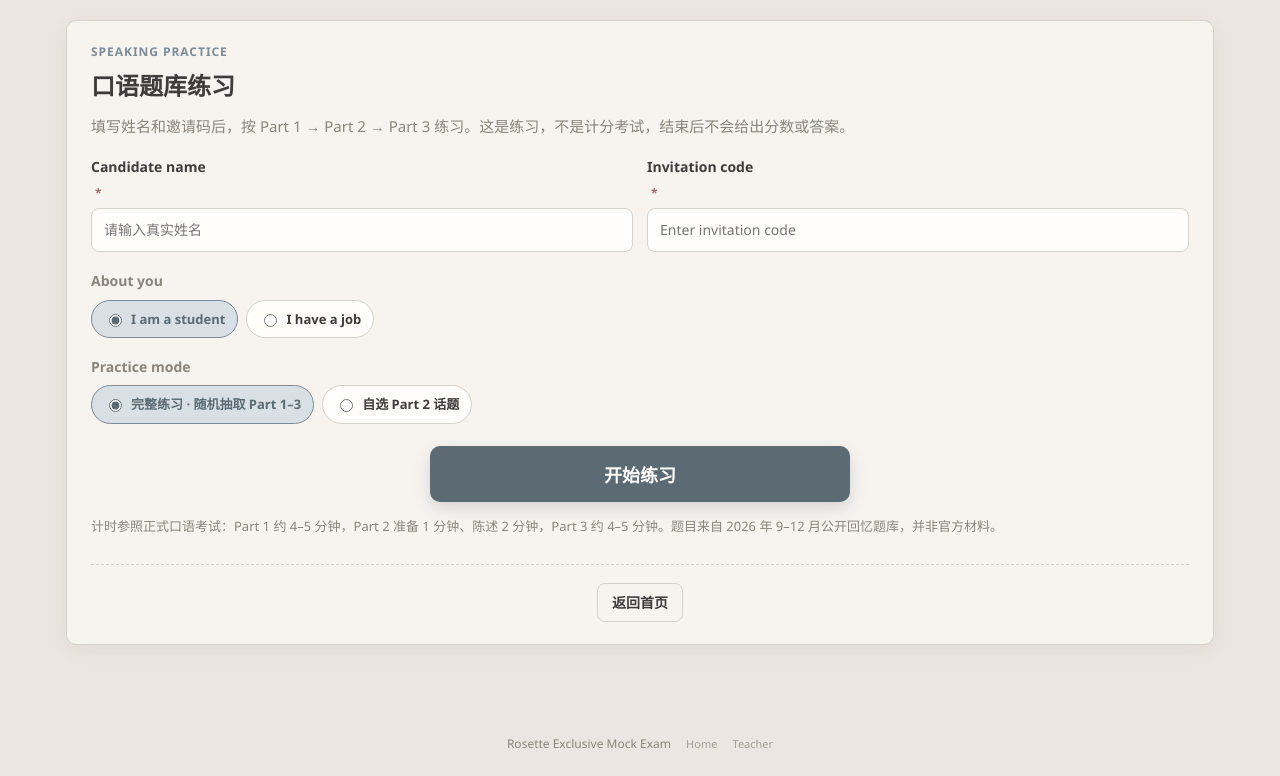
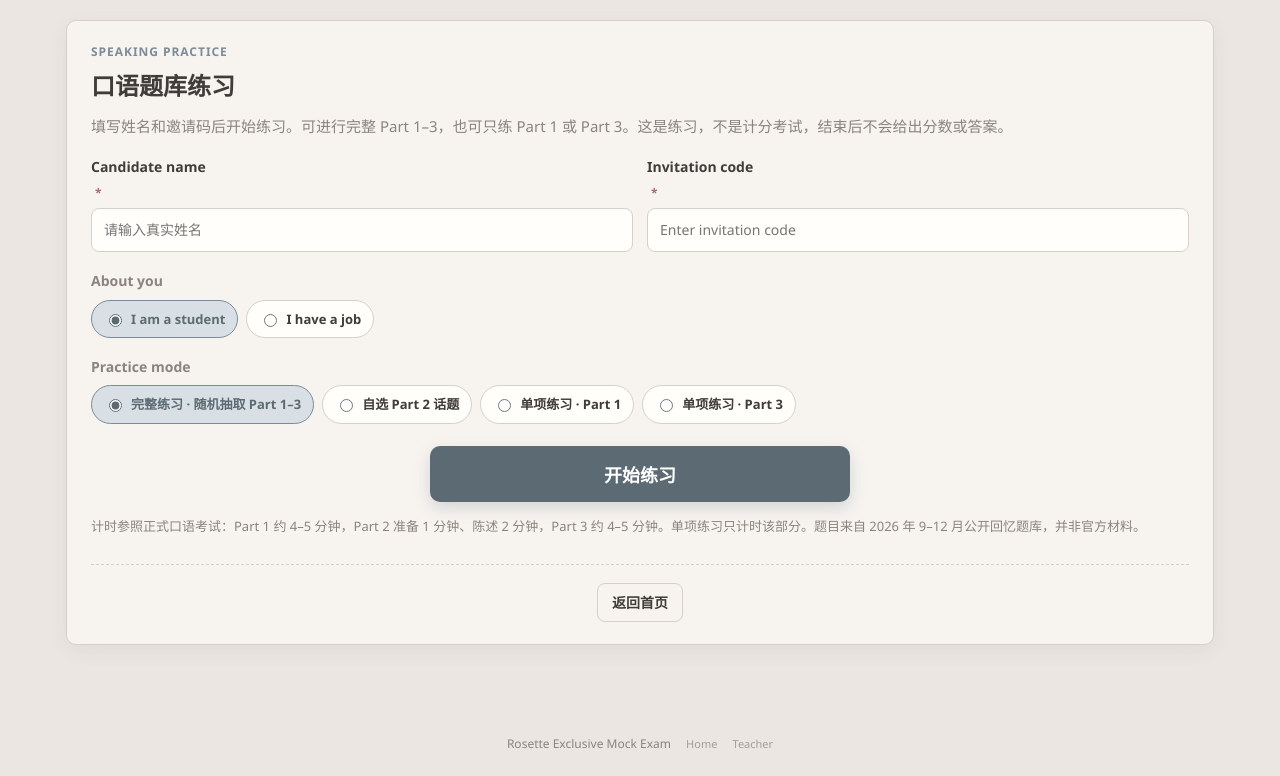
Before and after one commit to rootgrovesgo-cmd/ielts-writing-mock, a Flask app: page /speaking in a window 1280 px wide. Shown: the part 69-845 px from the top of the page. Run offline with Flask 3, Linux system fonts and the light colour scheme.

Commit message:
Add single-part Part 1 and Part 3 speaking practice modes
Students can now practise only Part 1 or only Part 3 from the existing practice-mode row, with topic pick or random draw, without changing the full mock or chosen Part 2 flows.

```diff
--- a/access.py
+++ b/access.py
@@ -23,7 +23,7 @@ _DATA_DIR: Path | None = None
 
 WRITING_MODES = {"full", "task1", "task2"}
 READING_MODES = {"full", "passage1", "passage2", "passage3"}
-SPEAKING_MODES = {"full", "topic"}
+SPEAKING_MODES = {"full", "topic", "part1", "part3"}
 MODULES = {"writing", "reading", "speaking"}
 MODULE_MODES = {
     "writing": WRITING_MODES,
--- a/static/speaking.js
+++ b/static/speaking.js
@@ -13,6 +13,9 @@
     candidateName: document.getElementById("candidateName"),
     inviteCode: document.getElementById("inviteCode"),
     topicSelect: document.getElementById("topicSelect"),
+    topicSelectLabel: document.getElementById("topicSelectLabel"),
+    pickTitle: document.getElementById("pickTitle"),
+    pickLead: document.getElementById("pickLead"),
     btnBegin: document.getElementById("btnBegin"),
     setupError: document.getElementById("setupError"),
     btnStart: document.getElementById("btnStart"),
@@ -28,6 +31,7 @@
     btnSkipPart: document.getElementById("btnSkipPart"),
     btnNext: document.getElementById("btnNext"),
     btnAgain: document.getElementById("btnAgain"),
+    doneBanner: document.getElementById("doneBanner"),
     btnRecord: document.getElementById("btnRecord"),
     btnDownloadRec: document.getElementById("btnDownloadRec"),
     recStatus: document.getElementById("recStatus"),
@@ -129,6 +133,14 @@
     }));
   }
 
+  function allQuestions(topic) {
+    return (topic.questions || []).map((text) => ({
+      topic: topic.topic,
+      topic_zh: topic.topic_zh,
+      text,
+    }));
+  }
+
   function coreTopic(status) {
     const want = status === "work" ? "p1-work" : "p1-study";
     return (bank.part1 || []).find((t) => t.id === want) || (bank.part1 || [])[0];
@@ -155,22 +167,74 @@
     return { sets: [intro, ...extras], questions };
   }
 
+  function findPart1Topic(id) {
+    return (bank.part1 || []).find((t) => t.id === id) || null;
+  }
+
   function findCard(id) {
     return (bank.part2 || []).find((c) => c.id === id) || null;
+  }
+
+  function randomCard() {
+    const cards = bank.part2 || [];
+    if (!cards.length) return null;
+    return cards[Math.floor(Math.random() * cards.length)];
+  }
+
+  function isPart1Only() {
+    return !!(session && session.mode === "part1");
+  }
+
+  function isPart3Only() {
+    return !!(session && session.mode === "part3");
   }
 
   function buildSession() {
     const status = selectedValue("status") || "study";
     const mode = selectedValue("mode") || "full";
+
+    if (mode === "part1") {
+      const chosen = el.topicSelect.value;
+      let part1;
+      if (chosen && chosen !== "random") {
+        const set = findPart1Topic(chosen);
+        part1 = set ? { sets: [set], questions: allQuestions(set) } : buildPart1(status);
+      } else {
+        part1 = buildPart1(status);
+      }
+      return {
+        mode,
+        status,
+        part1,
+        card: null,
+        part3: [],
+        p1Index: 0,
+        p3Index: 0,
+        phase: "part1",
+      };
+    }
+
+    if (mode === "part3") {
+      let card = findCard(el.topicSelect.value);
+      if (!card) card = randomCard();
+      return {
+        mode,
+        status,
+        part1: { sets: [], questions: [] },
+        card,
+        part3: (card && card.part3) || [],
+        p1Index: 0,
+        p3Index: 0,
+        phase: "part3",
+      };
+    }
+
     const part1 = buildPart1(status);
     let card = null;
     if (mode === "topic") {
       card = findCard(el.topicSelect.value);
     }
-    if (!card) {
-      const cards = bank.part2 || [];
-      card = cards[Math.floor(Math.random() * cards.length)];
-    }
+    if (!card) card = randomCard();
     return {
       mode,
       status,
@@ -186,9 +250,23 @@
   let session = null;
 
   function setTabs(part) {
-    el.tab1.classList.toggle("active", part === 1);
-    el.tab2.classList.toggle("active", part === 2);
-    el.tab3.classList.toggle("active", part === 3);
+    const show1 = !isPart3Only();
+    const show2 = !isPart1Only() && !isPart3Only();
+    const show3 = !isPart1Only();
+    el.tab1.classList.toggle("hidden", !show1);
+    el.tab2.classList.toggle("hidden", !show2);
+    el.tab3.classList.toggle("hidden", !show3);
+    el.tab1.classList.toggle("active", part === 1 && show1);
+    el.tab2.classList.toggle("active", part === 2 && show2);
+    el.tab3.classList.toggle("active", part === 3 && show3);
+  }
+
+  function discussionLabel() {
+    if (!session || !session.card) return "Discussion";
+    const zh = session.card.title_zh || "";
+    const en = session.card.title || "";
+    if (zh && en) return `${zh} · ${en}`;
+    return zh || en || "Discussion";
   }
 
   function renderPart1() {
@@ -204,9 +282,16 @@
       <p class="question-text">${escapeHtml(q.text)}</p>
       <p class="progress-meta">Question ${session.p1Index + 1} of ${total}</p>
     `;
-    el.btnNext.textContent = session.p1Index === total - 1 ? "Enter Part 2" : "Next";
-    show(el.btnSkipPart);
-    el.btnSkipPart.textContent = "进入 Part 2";
+    const last = session.p1Index === total - 1;
+    if (isPart1Only()) {
+      el.btnNext.textContent = last ? "Finish practice" : "Next";
+      show(el.btnSkipPart);
+      el.btnSkipPart.textContent = "结束练习";
+    } else {
+      el.btnNext.textContent = last ? "Enter Part 2" : "Next";
+      show(el.btnSkipPart);
+      el.btnSkipPart.textContent = "进入 Part 2";
+    }
     if (!tickId && remaining > 0) {
       startTimer(remaining, "part1", onPart1TimeUp);
     } else if (!tickId) {
@@ -215,7 +300,11 @@
   }
 
   function onPart1TimeUp() {
-    showBanner("Part 1 时间到。你可以进入 Part 2，或先答完当前问题。", "warn");
+    if (isPart1Only()) {
+      showBanner("Part 1 时间到。你可以结束练习，或先答完当前问题。", "warn");
+    } else {
+      showBanner("Part 1 时间到。你可以进入 Part 2，或先答完当前问题。", "warn");
+    }
   }
 
   function renderPart2Prep() {
@@ -265,7 +354,7 @@
     el.stageLabel.textContent = "Part 3 · Discussion";
     el.stageHint.textContent = "Discuss the question. Give reasons and examples, not only personal stories.";
     el.questionBox.innerHTML = `
-      <p class="question-kicker">${escapeHtml(session.card.title_zh || "Discussion")}</p>
+      <p class="question-kicker">${escapeHtml(discussionLabel())}</p>
       <p class="question-text">${escapeHtml(q)}</p>
       <p class="progress-meta">Question ${session.p3Index + 1} of ${questions.length}</p>
     `;
@@ -318,6 +407,15 @@
     stopTimer();
     hide(el.timerWrap);
     hide(el.practicePanel);
+    if (el.doneBanner) {
+      if (isPart1Only()) {
+        el.doneBanner.textContent = "You have finished this Part 1 practice session. No score is given for speaking practice.";
+      } else if (isPart3Only()) {
+        el.doneBanner.textContent = "You have finished this Part 3 practice session. No score is given for speaking practice.";
+      } else {
+        el.doneBanner.textContent = "You have finished this Part 1–3 practice session. No score is given for speaking practice.";
+      }
+    }
     show(el.donePanel);
     el.modeLabel.textContent = "Finished";
     hideBanner();
@@ -329,6 +427,8 @@
       if (session.p1Index < session.part1.questions.length - 1) {
         session.p1Index += 1;
         renderPart1();
+      } else if (isPart1Only()) {
+        finishPractice();
       } else {
         goPart2();
       }
@@ -354,17 +454,76 @@
 
   function onSkipPart() {
     if (!session) return;
-    if (session.phase === "part1") goPart2();
-    else if (session.phase === "part2-prep") beginPart2Speak(false);
+    if (session.phase === "part1") {
+      if (isPart1Only()) finishPractice();
+      else goPart2();
+    } else if (session.phase === "part2-prep") beginPart2Speak(false);
     else if (session.phase === "part2-speak") goPart3();
     else if (session.phase === "part3") finishPractice();
   }
 
-  function fillTopicSelect() {
+  function optionLabel(zh, en) {
+    if (zh && en) return `${zh} — ${en}`;
+    return zh || en || "";
+  }
+
+  function fillPart2Select(includeRandom) {
     const cards = bank.part2 || [];
-    el.topicSelect.innerHTML = cards
-      .map((c) => `<option value="${escapeHtml(c.id)}">${escapeHtml(c.title_zh ? c.title_zh + " — " : "")}${escapeHtml(c.title)}</option>`)
+    const randomOpt = includeRandom
+      ? `<option value="random">随机抽取话题</option>`
+      : "";
+    el.topicSelect.innerHTML = randomOpt + cards
+      .map((c) => `<option value="${escapeHtml(c.id)}">${escapeHtml(optionLabel(c.title_zh, c.title))}</option>`)
       .join("");
+  }
+
+  function fillPart1Select() {
+    const topics = bank.part1 || [];
+    const groups = [
+      { key: "core", label: "常考开场" },
+      { key: "new", label: "本季新题" },
+      { key: "retained", label: "保留题目" },
+    ];
+    const used = new Set(groups.map((g) => g.key));
+    const other = topics.filter((t) => !used.has(t.category));
+    if (other.length) groups.push({ key: "__other", label: "其他" });
+
+    const parts = [`<option value="random">随机抽取 · 开场问答 + 两个话题</option>`];
+    groups.forEach((group) => {
+      const items = group.key === "__other"
+        ? other
+        : topics.filter((t) => t.category === group.key);
+      if (!items.length) return;
+      const opts = items
+        .map((t) => `<option value="${escapeHtml(t.id)}">${escapeHtml(optionLabel(t.topic_zh, t.topic))}</option>`)
+        .join("");
+      parts.push(`<optgroup label="${escapeHtml(group.label)}">${opts}</optgroup>`);
+    });
+    el.topicSelect.innerHTML = parts.join("");
+  }
+
+  function configurePickPanel(mode) {
+    if (mode === "part1") {
+      el.pickTitle.textContent = "选择 Part 1 话题";
+      el.pickLead.textContent = "可随机抽取一组 Part 1 题目，或指定一个话题集练习。练习结束后不会进入 Part 2 或 Part 3。";
+      el.topicSelectLabel.textContent = "Part 1 topic";
+      el.btnBegin.textContent = "开始 Part 1";
+      fillPart1Select();
+      return;
+    }
+    if (mode === "part3") {
+      el.pickTitle.textContent = "选择讨论话题";
+      el.pickLead.textContent = "Part 3 讨论题与 Part 2 话题配套。选定或随机抽取一个话题后，直接练习对应的讨论题，无需先做 Part 2。";
+      el.topicSelectLabel.textContent = "Part 2 topic · matching Part 3 set";
+      el.btnBegin.textContent = "开始 Part 3";
+      fillPart2Select(true);
+      return;
+    }
+    el.pickTitle.textContent = "选择 Part 2 话题";
+    el.pickLead.textContent = "选定话题后，会配上相应的 Part 3 讨论题，并从本季 Part 1 题库抽题。";
+    el.topicSelectLabel.textContent = "Part 2 topic";
+    el.btnBegin.textContent = "开始 Part 1";
+    fillPart2Select(false);
   }
 
   async function startSession() {
@@ -412,7 +571,7 @@
       return false;
     }
     bank = data;
-    fillTopicSelect();
+    fillPart2Select(false);
     return true;
   }
 
@@ -433,7 +592,9 @@
     hide(el.setupPanel);
     hide(el.donePanel);
     hide(el.practicePanel);
-    if (selectedValue("mode") === "topic") {
+    const mode = selectedValue("mode") || "full";
+    if (mode === "topic" || mode === "part1" || mode === "part3") {
+      configurePickPanel(mode);
       show(el.pickPanel);
       el.modeLabel.textContent = "Choose a topic";
       return;
@@ -441,20 +602,45 @@
     beginSession();
   }
 
+  function sessionIsReady(s) {
+    if (!s) return false;
+    if (s.mode === "part1") return !!(s.part1 && s.part1.questions.length);
+    if (s.mode === "part3") return !!(s.card && (s.part3 || []).length);
+    return !!(s.card && s.part1.questions.length && s.part3.length);
+  }
+
   function beginSession() {
     session = buildSession();
-    if (!session.card || !session.part1.questions.length || !session.part3.length) {
-      showSetupError("未能生成完整的 Part 1–3 练习，请重试。");
+    if (!sessionIsReady(session)) {
+      const msg = session && session.mode === "part1"
+        ? "未能生成 Part 1 练习，请重试。"
+        : session && session.mode === "part3"
+          ? "未能生成 Part 3 练习，请重试。"
+          : "未能生成完整的 Part 1–3 练习，请重试。";
+      showSetupError(msg);
       hide(el.pickPanel);
       show(el.setupPanel);
+      session = null;
       return;
     }
     hide(el.setupPanel);
     hide(el.pickPanel);
     hide(el.donePanel);
     show(el.practicePanel);
+    if (isPart3Only()) {
+      session.phase = "part3";
+      session.p3Index = 0;
+      remaining = 0;
+      timerKind = "";
+      stopTimer();
+      renderPart3();
+      return;
+    }
     session.phase = "part1";
     session.p1Index = 0;
+    remaining = 0;
+    timerKind = "";
+    stopTimer();
     renderPart1();
   }
 
@@ -463,6 +649,7 @@
     stopRecording(true);
     session = null;
     remaining = 0;
+    timerKind = "";
     hide(el.timerWrap);
     hide(el.practicePanel);
     hide(el.pickPanel);
@@ -472,6 +659,15 @@
     el.modeLabel.textContent = "Ready";
     el.timer.textContent = "--:--";
     el.timer.classList.remove("warn", "danger");
+    el.tab1.classList.remove("hidden");
+    el.tab2.classList.remove("hidden");
+    el.tab3.classList.remove("hidden");
+    el.tab1.classList.add("active");
+    el.tab2.classList.remove("active");
+    el.tab3.classList.remove("active");
+    if (el.doneBanner) {
+      el.doneBanner.textContent = "You have finished this Part 1–3 practice session. No score is given for speaking practice.";
+    }
   }
 
   async function startRecording() {
--- a/templates/speaking.html
+++ b/templates/speaking.html
@@ -26,7 +26,7 @@
     <section id="setupPanel" class="card setup-card">
       <p class="eyebrow">Speaking practice</p>
       <h1>口语题库练习</h1>
-      <p class="muted lead">填写姓名和邀请码后，按 Part 1 → Part 2 → Part 3 练习。这是练习，不是计分考试，结束后不会给出分数或答案。</p>
+      <p class="muted lead">填写姓名和邀请码后开始练习。可进行完整 Part 1–3，也可只练 Part 1 或 Part 3。这是练习，不是计分考试，结束后不会给出分数或答案。</p>
 
       <div class="setup-grid" style="margin-top:18px">
         <label class="field">
@@ -52,6 +52,8 @@
         <div class="mode-pills" id="modePills">
           <label class="active"><input type="radio" name="mode" value="full" checked /> 完整练习 · 随机抽取 Part 1–3</label>
           <label><input type="radio" name="mode" value="topic" /> 自选 Part 2 话题</label>
+          <label><input type="radio" name="mode" value="part1" /> 单项练习 · Part 1</label>
+          <label><input type="radio" name="mode" value="part3" /> 单项练习 · Part 3</label>
         </div>
       </div>
 
@@ -60,7 +62,7 @@
       <div class="actions start-actions">
         <button type="button" id="btnStart" class="btn btn-start">开始练习</button>
       </div>
-      <p class="hint" style="margin-top:14px">计时参照正式口语考试：Part 1 约 4–5 分钟，Part 2 准备 1 分钟、陈述 2 分钟，Part 3 约 4–5 分钟。题目来自 2026 年 9–12 月公开回忆题库，并非官方材料。</p>
+      <p class="hint" style="margin-top:14px">计时参照正式口语考试：Part 1 约 4–5 分钟，Part 2 准备 1 分钟、陈述 2 分钟，Part 3 约 4–5 分钟。单项练习只计时该部分。题目来自 2026 年 9–12 月公开回忆题库，并非官方材料。</p>
       <div class="teacher-entry">
         <a class="btn ghost" href="/">返回首页</a>
       </div>
@@ -68,10 +70,10 @@
 
     <section id="pickPanel" class="card setup-card hidden">
       <p class="eyebrow">Speaking practice</p>
-      <h1>选择 Part 2 话题</h1>
-      <p class="muted lead">选定话题后，会配上相应的 Part 3 讨论题，并从本季 Part 1 题库抽题。</p>
+      <h1 id="pickTitle">选择 Part 2 话题</h1>
+      <p class="muted lead" id="pickLead">选定话题后，会配上相应的 Part 3 讨论题，并从本季 Part 1 题库抽题。</p>
       <label class="field" id="topicField" style="margin-top:16px">
-        Part 2 topic
+        <span id="topicSelectLabel">Part 2 topic</span>
         <select id="topicSelect"></select>
       </label>
       <div class="actions start-actions">
@@ -118,7 +120,7 @@
     <section id="donePanel" class="card done-card hidden">
       <div class="done-icon" aria-hidden="true">✓</div>
       <h2>练习结束</h2>
-      <div class="banner success">You have finished this Part 1–3 practice session. No score is given for speaking practice.</div>
+      <div class="banner success" id="doneBanner">You have finished this Part 1–3 practice session. No score is given for speaking practice.</div>
       <p class="muted" style="text-align:center;margin-top:8px">可以再练一套，或返回首页。</p>
       <div class="actions" style="justify-content:center">
         <button type="button" id="btnAgain" class="btn btn-start">再练一套</button>
```
Also changed, not shown: tests/test_speaking.py (+58 -0 lines), README.md.
